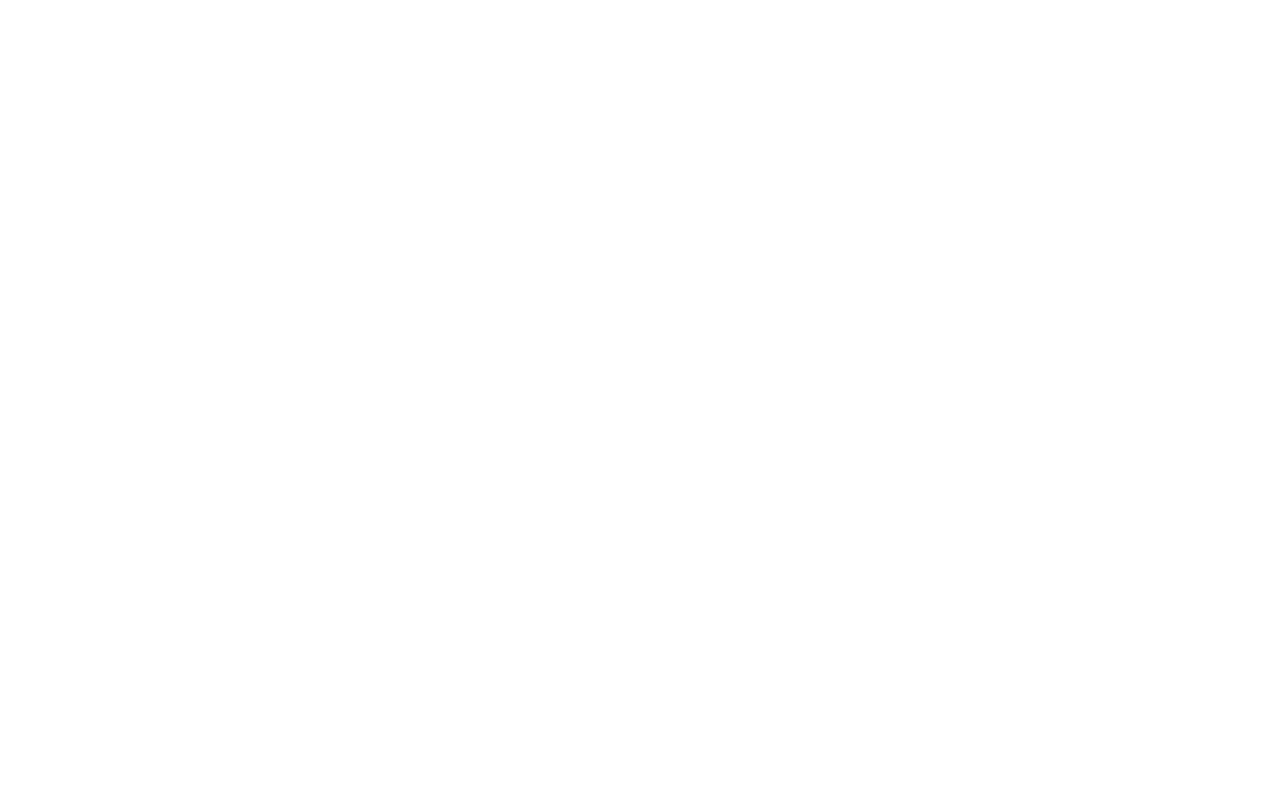
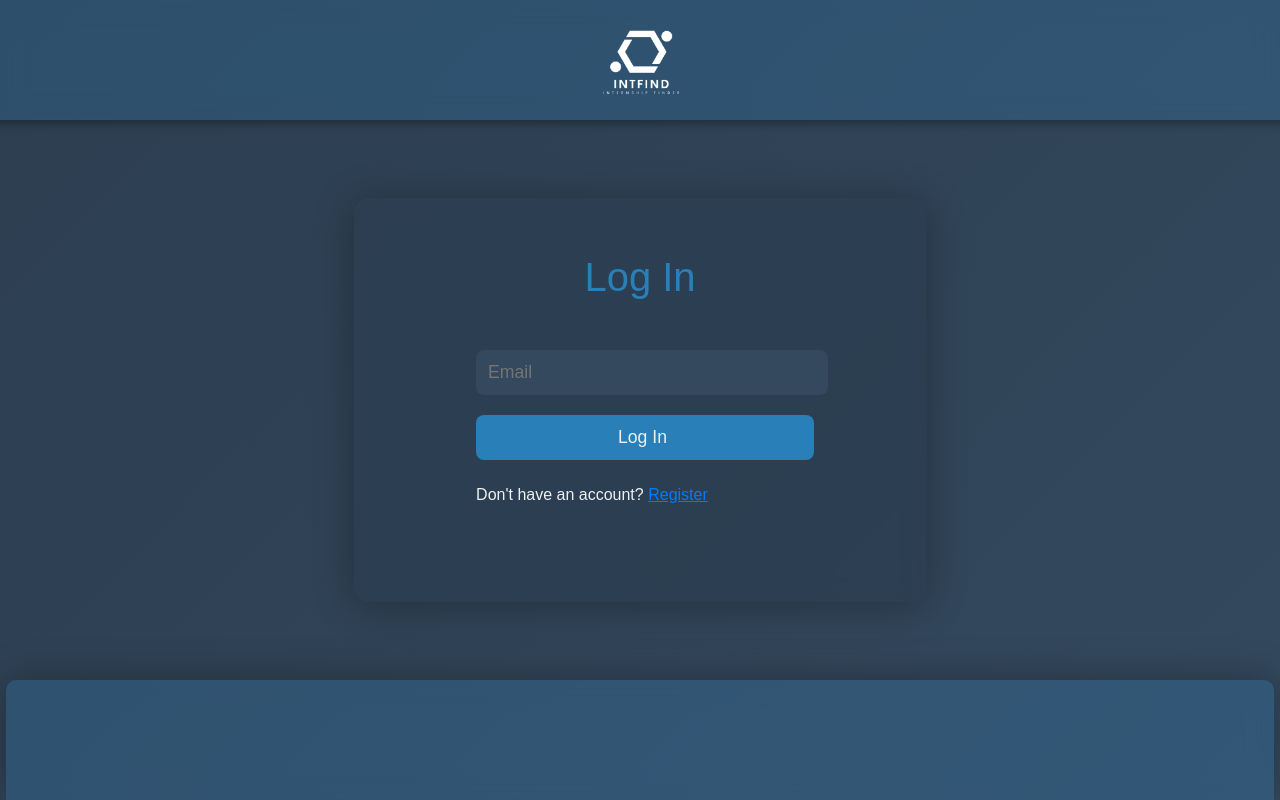
Before and after one commit to 4l0sh/intfind, a React (Create React App) app: page /loginTest in a window 1280 px wide. Before the commit this address had no page. Built offline with nearby package versions, Linux system fonts and the light colour scheme; a web font is replaced by a local one.

Commit message:
vefification code (loginTest)

```diff
--- a/src/App.js
+++ b/src/App.js
@@ -7,6 +7,7 @@
 import Referenties from './layout/referenties/referenties';
 import Login from './auth/login';
 import SendEmail from './auth/SendEmail';
+import LoginTest from './layout/login/loginTest';
 import './App.css';
 
 function App() {
@@ -21,6 +22,7 @@
           <Route exact path='/experience' element={<Experience />} />
           <Route path='/login' element={<Login />} />
           <Route path='/send-email' element={<SendEmail />} />
+          <Route path='loginTest' element={<LoginTest />} />
         </Routes>
       </Fragment>
     </Router>
--- /dev/null
+++ b/src/layout/login/loginTest.js
@@ -0,0 +1,123 @@
+import React, { Fragment, useState } from 'react';
+import { useNavigate } from 'react-router-dom';
+import M from 'materialize-css';
+import emailjs from 'emailjs-com';
+
+const LoginTest = () => {
+  const navigate = useNavigate();
+  const [email, setEmail] = useState('');
+  const [message, setMessage] = useState('');
+
+  const generateCode = () => {
+    return Math.floor(100000 + Math.random() * 900000);
+  };
+  const sendEmail = (e) => {
+    e.preventDefault();
+    fetch('http://localhost:4000/findUser', {
+      method: 'POST',
+      headers: {
+        'Content-Type': 'application/json',
+      },
+      body: JSON.stringify({ email }),
+    })
+      .then((response) => response.json())
+      .then((result) => {
+        if (result.message === 'User not found') {
+          M.toast({
+            html: 'User not found Please sign up',
+            classes: 'red auth',
+          });
+        } else {
+          M.toast({ html: 'User  found', classes: 'blue auth' });
+          const code = generateCode();
+
+          const templateParams = {
+            to_email: email,
+            code: code,
+          };
+          emailjs
+            .send(
+              'service_74cz9qy',
+              'template_l5mg53n',
+              templateParams,
+              'KB7p7JbxPCkcrn0xq'
+            )
+            .then(
+              (result) => {
+                console.log('Email sent successfully:', result.text);
+                setMessage('Verification code sent!');
+              },
+              (error) => {
+                console.error('Error sending email:', error.text);
+                setMessage('Failed to send email');
+              }
+            );
+        }
+      });
+
+    //   .then(() => {
+    //     navigate('/skills');
+    //   });
+  };
+  return (
+    <Fragment>
+      <div className='body'>
+        <div className='headerContainer'>
+          <div className='div headerDiv1'></div>
+          <div className='div headerDiv2'>
+            <img
+              id='logo'
+              src={require('../../images/intfind.png')}
+              alt='Intfind'
+            />
+          </div>
+          <div className='div headerDiv3'>
+            <div class='moon-solid icon'></div>
+          </div>
+        </div>
+        <div className='loginContainer'>
+          <div className='div loginDiv1'></div>
+          <div className='div loginDiv2'>
+            <div className='login'>
+              {' '}
+              <h1>Log In </h1>
+              <form className='loginForm'>
+                <input
+                  className='loginInput'
+                  id='email'
+                  type='email'
+                  placeholder='Email'
+                  value={email}
+                  onChange={(e) => setEmail(e.target.value)}
+                  required
+                />
+
+                <input
+                  onClick={sendEmail}
+                  className='loginInput'
+                  type='submit'
+                  value='Log In '
+                />
+                <p>
+                  Don't have an account?{' '}
+                  <a href='/' className='link'>
+                    Register
+                  </a>
+                </p>
+              </form>
+              <p>{message}</p>
+            </div>
+          </div>
+          <div className='div loginDiv3'></div>
+        </div>
+        <div className='footerContainer'>
+          {/* <div className='div footerDiv1'>PlaceHolders</div>
+          <div className='div footerDiv2'>PlaceHolders</div>
+          <div className='div footerDiv3'>PlaceHolders</div> */}
+        </div>
+      </div>
+    </Fragment>
+  );
+};
+
+export default LoginTest;
```
Also changed, not shown: server.js (+16 -0 lines).
